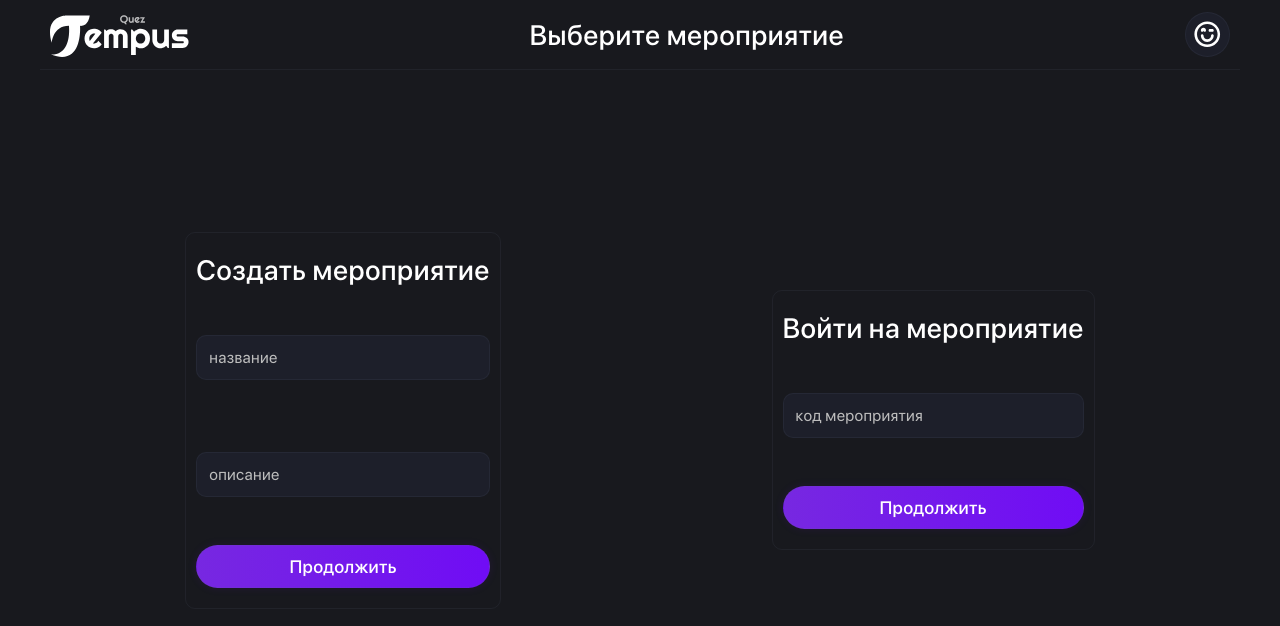
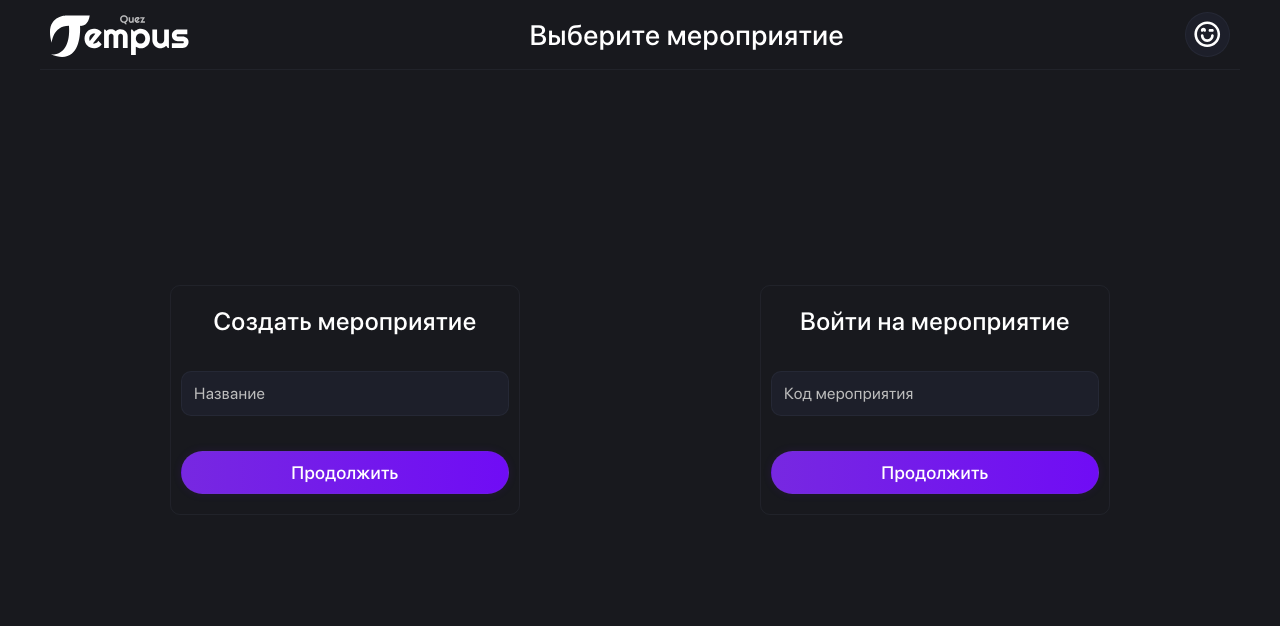
Before and after one commit to ByEfimov/Tempus-Quiz_TS, a Next.js app: page / in a window 1280 px wide. Shown: the top 626 px of the page. Built offline with nearby package versions, Linux system fonts and the light colour scheme; no server answers.

Commit message:
изменил формы и теперь выглядят нормально

```diff
--- a/src/pages/index.tsx
+++ b/src/pages/index.tsx
@@ -1,8 +1,7 @@
 'use client';
 
-import styles from './page.module.scss';
 import HomeForm from '@/widgets/homel-form';
-import { FlexContainer} from '@/shared/assets/tempus-ui';
+import { FlexContainer } from '@/shared/assets/tempus-ui';
 import { FieldValues } from 'react-hook-form';
 
 export type RegisterName = 'designation' | 'specification' | 'enterQuiz';
@@ -14,20 +13,15 @@ export interface InputPlaceholder {
 
 const createQuizInputConfig: InputPlaceholder[] = [
   {
-    placeholder: 'название',
+    placeholder: 'Название',
     registername: 'designation',
     id: 1,
-  },
-  {
-    placeholder: 'описание',
-    registername: 'specification',
-    id: 2,
   },
 ];
 
 const loginUserInputConfig: InputPlaceholder[] = [
   {
-    placeholder: 'код мероприятия',
+    placeholder: 'Код мероприятия',
     registername: 'enterQuiz',
     id: 1,
   },
@@ -43,7 +37,7 @@ export default function Home() {
   }
 
   return (
-    <FlexContainer justifyContent="space-around" alignItems="center" className={styles.container}>
+    <FlexContainer justifyContent="space-around" alignItems="stretch" height="230px">
       <HomeForm onSubmit={createQuiz} placeholders={createQuizInputConfig} title="Cоздать мероприятие" needAuth />
       <HomeForm onSubmit={enterQuiz} placeholders={loginUserInputConfig} title="Войти на мероприятие" needAuth />
     </FlexContainer>
--- a/src/pages/page.module.scss
+++ /dev/null
@@ -1,3 +0,0 @@
-.container {
-  height: calc(100vh - 100px);
-}
--- a/src/shared/assets/main-styles.scss
+++ b/src/shared/assets/main-styles.scss
@@ -1,29 +1,29 @@
-@import "./variables.css";
+@import './variables.css';
 
 @font-face {
-  font-family: "sfPro";
-  src: url("./fonts/sfpro/SF-Pro-Display-Light.otf") format("woff");
+  font-family: 'sfPro';
+  src: url('./fonts/sfpro/SF-Pro-Display-Light.otf') format('woff');
   font-weight: 300;
   font-style: normal;
   font-display: swap;
 }
 @font-face {
-  font-family: "sfPro";
-  src: url("./fonts/sfpro/SF-Pro-Display-Regular.otf") format("woff");
+  font-family: 'sfPro';
+  src: url('./fonts/sfpro/SF-Pro-Display-Regular.otf') format('woff');
   font-weight: 400;
   font-style: normal;
   font-display: swap;
 }
 @font-face {
-  font-family: "sfPro";
-  src: url("./fonts/sfpro/SF-Pro-Display-Medium.otf") format("woff");
+  font-family: 'sfPro';
+  src: url('./fonts/sfpro/SF-Pro-Display-Medium.otf') format('woff');
   font-weight: 500;
   font-style: normal;
   font-display: swap;
 }
 @font-face {
-  font-family: "sfPro";
-  src: url("./fonts/sfpro/SF-Pro-Display-Semibold.otf") format("woff");
+  font-family: 'sfPro';
+  src: url('./fonts/sfpro/SF-Pro-Display-Semibold.otf') format('woff');
   font-weight: 600;
   font-style: normal;
   font-display: swap;
@@ -31,9 +31,13 @@
 
 body {
   background-color: var(--PrimaryBackgroundColor);
-  font-family: "sfPro";
+  font-family: 'sfPro';
   scroll-behavior: smooth;
   color: var(--PrimaryTextColor);
   max-width: 1200px;
+  display: flex;
+  flex-direction: column;
+  justify-content: center;
+  height: 100vh;
   margin: 0 auto;
 }
--- a/src/shared/assets/tempus-ui/components/flex-container/index.tsx
+++ b/src/shared/assets/tempus-ui/components/flex-container/index.tsx
@@ -11,8 +11,8 @@ export type FlexWrap = 'nowrap' | 'wrap' | 'wrap-reverse';
 
 interface FlexContainerProps {
   className?: string;
+  height?: string;
   children: React.ReactNode;
-
   width?: string;
   flexDirection?: FlexDirection;
   justifyContent?: FlexAlignment;
--- a/src/shared/assets/tempus-ui/components/form/index.tsx
+++ b/src/shared/assets/tempus-ui/components/form/index.tsx
@@ -1,5 +1,5 @@
 import React from 'react';
-import {FieldValues, FormProvider, SubmitHandler, useForm} from 'react-hook-form';
+import { FieldValues, FormProvider, SubmitHandler, useForm } from 'react-hook-form';
 import Styles from './styles.module.scss';
 import { MotionProps, motion } from 'framer-motion';
 
--- a/src/shared/assets/tempus-ui/components/form/styles.module.scss
+++ b/src/shared/assets/tempus-ui/components/form/styles.module.scss
@@ -5,7 +5,7 @@
   padding-top: 20px;
   padding-bottom: 20px;
   display: flex;
-  gap: 24px;
+  gap: 20px;
   flex-direction: column;
   justify-content: space-between;
 }
--- a/src/shared/assets/tempus-ui/components/title/styles.module.scss
+++ b/src/shared/assets/tempus-ui/components/title/styles.module.scss
@@ -1,14 +1,11 @@
 .title {
   text-align: center;
   color: var(--PrimaryTextColor);
-  font-size: 28px;
+  font-size: 25px;
   letter-spacing: 0.5px;
   font-weight: 500;
-
   display: flex;
   justify-content: center;
   align-items: center;
   pointer-events: none;
-
-
 }
--- a/src/widgets/header/styles.module.scss
+++ b/src/widgets/header/styles.module.scss
@@ -6,6 +6,9 @@
   justify-content: space-between;
   padding-left: 10px;
   padding-right: 10px;
+  position: absolute;
+  top: 0;
+  width: 1200px;
   .tempusLogo {
     height: 45px;
     img {
--- a/src/widgets/homel-form/home-form.module.scss
+++ /dev/null
@@ -1,3 +0,0 @@
-.inputContainer{
-  margin: 24px 0;
-}
--- a/src/widgets/homel-form/index.tsx
+++ b/src/widgets/homel-form/index.tsx
@@ -1,11 +1,10 @@
 'use client';
 
-import React from "react";
-import styles from './home-form.module.scss';
+import React from 'react';
 import { Button, Input, Form, Title } from '@/shared/assets/tempus-ui';
 import { InputPlaceholder } from '@/pages';
 import { useAppSelector } from '@/features/redux-hooks';
-import {FieldValues, SubmitHandler} from "react-hook-form";
+import { FieldValues, SubmitHandler } from 'react-hook-form';
 
 interface HomeFormProps {
   title: string;
@@ -23,12 +22,10 @@ const HomeForm: React.FC<HomeFormProps> = ({ title, placeholders, onSubmit, need
   }
 
   return (
-    <Form onSubmit={needAuth && !userIsAuth ? authorizeUser : onSubmit}>
+    <Form onSubmit={needAuth && !userIsAuth ? authorizeUser : onSubmit} style={{ width: '350px' }}>
       <Title title={title} />
       {placeholders.map(({ placeholder, id, registername }) => (
-        <div className={styles.inputContainer} key={id}>
-          <Input placeholder={placeholder} type="text" registername={registername} />
-        </div>
+        <Input placeholder={placeholder} key={id} type="text" registername={registername} />
       ))}
       <Button state="active">Продолжить</Button>
     </Form>
```
